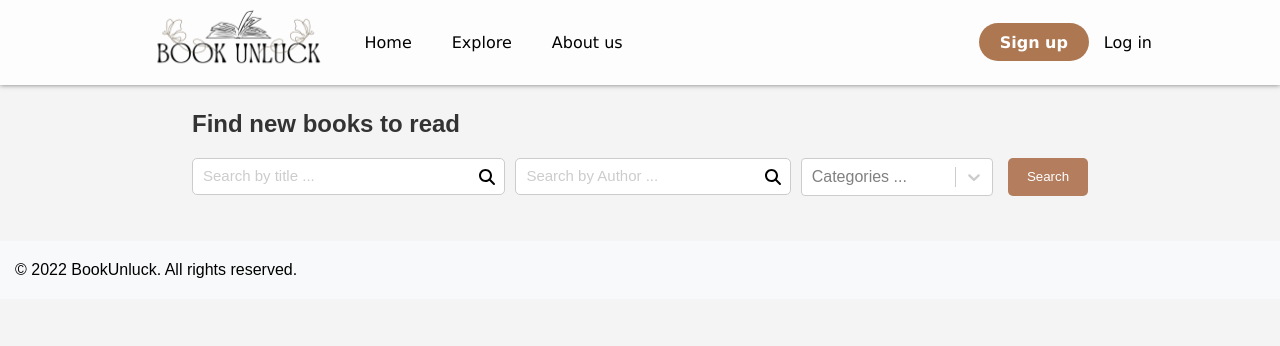
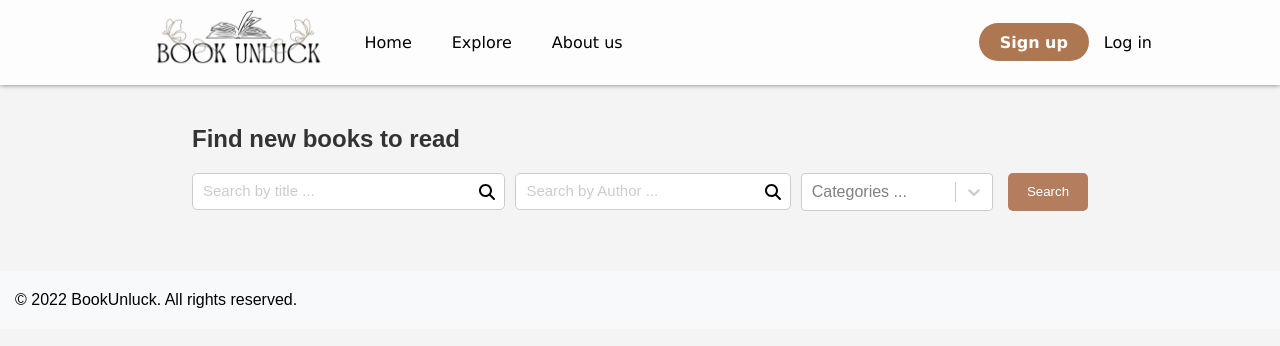
Before and after one commit to abdel2000-dply/BookUnlock, a React (Vite) app in the folder frontend/: page /explore in a window 1280 px wide. Shown: the top 346 px of the page. Built offline with nearby package versions, Linux system fonts and the light colour scheme.

Commit message:
Update explore.css styles

```diff
--- a/frontend/src/assets/Styles/explore.css
+++ b/frontend/src/assets/Styles/explore.css
@@ -1,6 +1,14 @@
+.explore-page {
+  min-height: 90vh;
+  height: 100%;
+  width: 100%;
+  background-image: url("../images/paper-background.png");
+}
 .explore-container {
-  margin: 25px auto;
+  margin: 0 auto;
+  padding: 40px 0px;
   width: 70%;
+  backdrop-filter: blur(2px);
 }
 .search-heading {
   /* text-align: center; */
```
